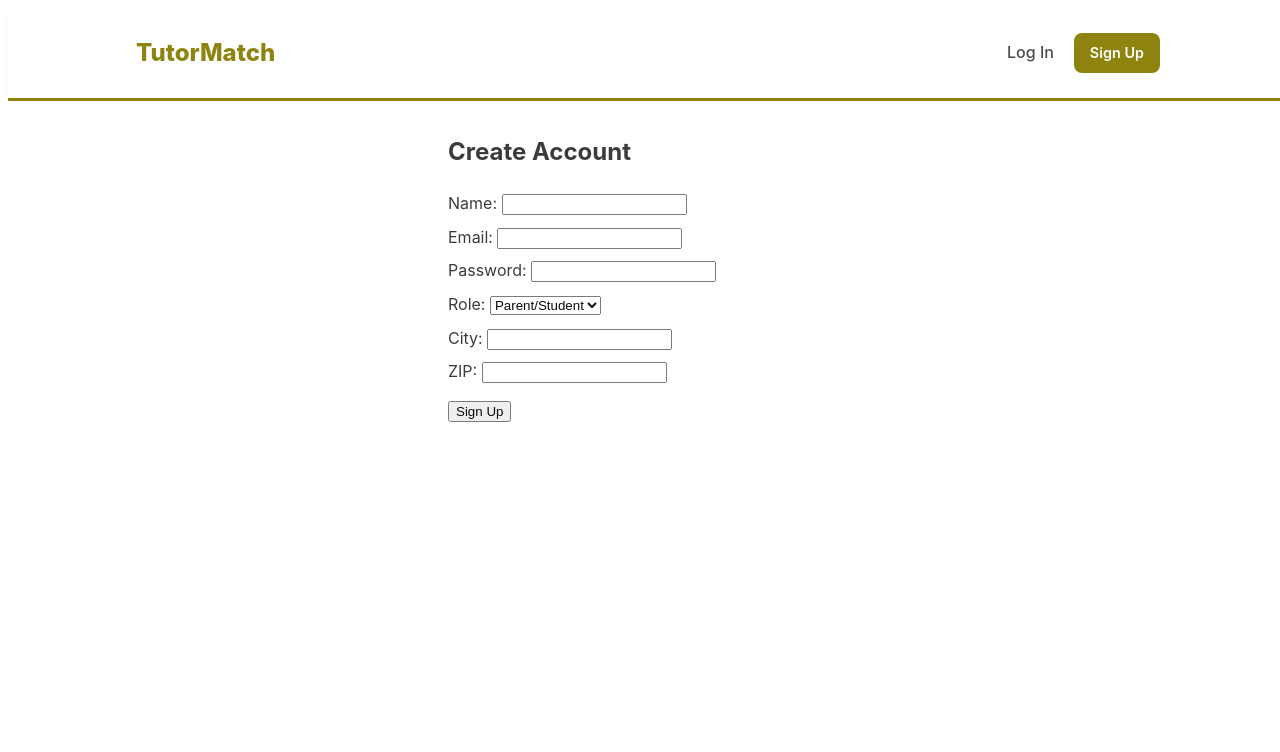
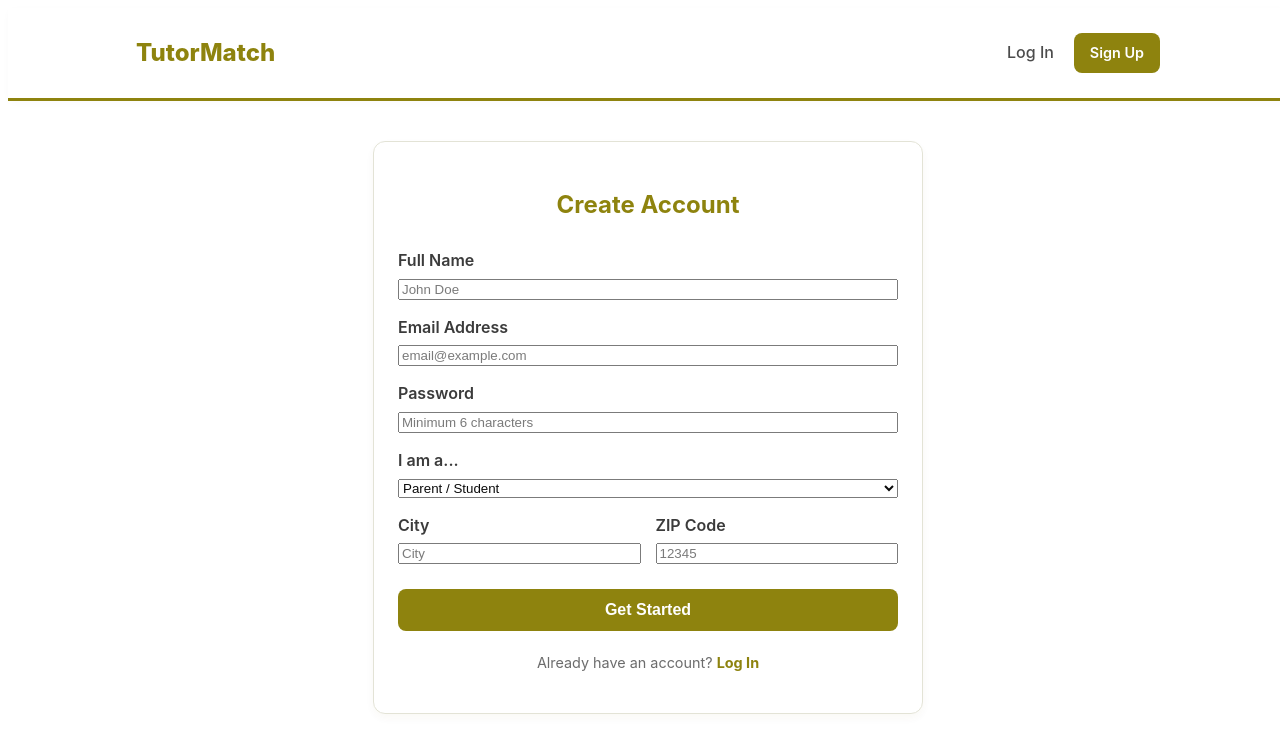
Before and after one commit to audreyeliza/teamkeystrokes, a React (Vite) app in the folder client/: page /register in a window 1280 px wide. Shown: the top 752 px of the page. Built offline with nearby package versions, Linux system fonts and the light colour scheme.

Commit message:
login and register

```diff
--- a/client/src/routes/Login.jsx
+++ b/client/src/routes/Login.jsx
@@ -1,5 +1,5 @@
 import React, { useState } from "react";
-import { useNavigate } from "react-router-dom";
+import { useNavigate, Link } from "react-router-dom";
 import { useAuth } from "../context/AuthContext";
 
 export default function Login() {
@@ -16,7 +16,7 @@ export default function Login() {
     e.preventDefault();
     setError("");
     try {
-      const data = await login(form); // { user: { role } }
+      const data = await login(form);
       const role = data.user.role;
       if (role === "tutor") {
         navigate("/tutor/dashboard");
@@ -30,34 +30,89 @@ export default function Login() {
   };
 
   return (
-    <div style={{ maxWidth: 400, margin: "2rem auto" }}>
-      <h2>Log In</h2>
-      {error && <p style={{ color: "red" }}>{error}</p>}
-      <form onSubmit={handleSubmit}>
-        <div>
-          <label>Email: </label>
+    <div className="ui-card" style={{ maxWidth: "450px", margin: "60px auto" }}>
+      <h2
+        style={{
+          color: "#897e04",
+          marginBottom: "1.5rem",
+          textAlign: "center",
+        }}
+      >
+        Welcome Back
+      </h2>
+
+      {error && (
+        <p
+          style={{
+            color: "#d9534f",
+            backgroundColor: "#fdf7f7",
+            padding: "10px",
+            borderRadius: "8px",
+            textAlign: "center",
+            fontSize: "0.9rem",
+          }}
+        >
+          {error}
+        </p>
+      )}
+
+      <form
+        onSubmit={handleSubmit}
+        style={{ display: "flex", flexDirection: "column", gap: "15px" }}
+      >
+        <div style={{ display: "flex", flexDirection: "column", gap: "5px" }}>
+          <label style={{ fontWeight: "600" }}>Email Address</label>
           <input
             name="email"
             type="email"
+            placeholder="email@example.com"
             value={form.email}
             onChange={handleChange}
             required
           />
         </div>
-        <div style={{ marginTop: "0.5rem" }}>
-          <label>Password: </label>
+
+        <div style={{ display: "flex", flexDirection: "column", gap: "5px" }}>
+          <label style={{ fontWeight: "600" }}>Password</label>
           <input
             name="password"
             type="password"
+            placeholder="••••••••"
             value={form.password}
             onChange={handleChange}
             required
           />
         </div>
-        <button style={{ marginTop: "1rem" }} type="submit">
+
+        <button
+          className="nav-btn"
+          type="submit"
+          style={{ marginTop: "10px", width: "100%", padding: "12px" }}
+        >
           Log In
         </button>
       </form>
+
+      <p
+        style={{
+          textAlign: "center",
+          marginTop: "20px",
+          fontSize: "0.9rem",
+          color: "#666",
+        }}
+      >
+        Don't have an account?{" "}
+        <Link
+          to="/register"
+          style={{
+            color: "#897e04",
+            fontWeight: "bold",
+            textDecoration: "none",
+          }}
+        >
+          Sign Up
+        </Link>
+      </p>
     </div>
   );
 }
--- a/client/src/routes/Register.jsx
+++ b/client/src/routes/Register.jsx
@@ -1,5 +1,5 @@
 import React, { useState } from "react";
-import { useNavigate } from "react-router-dom";
+import { useNavigate, Link } from "react-router-dom";
 import { useAuth } from "../context/AuthContext";
 
 export default function Register() {
@@ -24,10 +24,10 @@ export default function Register() {
     e.preventDefault();
     setError("");
     try {
-      const data = await register(form); // { user: { role } }
+      const data = await register(form);
       const role = data.user.role;
       if (role === "tutor") {
-        navigate("/tutor/profile"); // go set up tutor profile
+        navigate("/tutor/profile");
       } else {
         navigate("/student/dashboard");
       }
@@ -38,63 +38,137 @@ export default function Register() {
   };
 
   return (
-    <div style={{ maxWidth: 400, margin: "2rem auto" }}>
-      <h2>Create Account</h2>
-      {error && <p style={{ color: "red" }}>{error}</p>}
-      <form onSubmit={handleSubmit}>
-        <div>
-          <label>Name: </label>
+    <div className="ui-card" style={{ maxWidth: "500px", margin: "40px auto" }}>
+      <h2
+        style={{
+          color: "#897e04",
+          marginBottom: "1.5rem",
+          textAlign: "center",
+        }}
+      >
+        Create Account
+      </h2>
+
+      {error && (
+        <p
+          style={{
+            color: "#d9534f",
+            backgroundColor: "#fdf7f7",
+            padding: "10px",
+            borderRadius: "8px",
+            textAlign: "center",
+            fontSize: "0.9rem",
+          }}
+        >
+          {error}
+        </p>
+      )}
+
+      <form
+        onSubmit={handleSubmit}
+        style={{ display: "flex", flexDirection: "column", gap: "15px" }}
+      >
+        <div style={{ display: "flex", flexDirection: "column", gap: "5px" }}>
+          <label style={{ fontWeight: "600" }}>Full Name</label>
           <input
             name="name"
+            placeholder="John Doe"
             value={form.name}
             onChange={handleChange}
             required
           />
         </div>
-        <div style={{ marginTop: "0.5rem" }}>
-          <label>Email: </label>
+
+        <div style={{ display: "flex", flexDirection: "column", gap: "5px" }}>
+          <label style={{ fontWeight: "600" }}>Email Address</label>
           <input
             name="email"
             type="email"
+            placeholder="email@example.com"
             value={form.email}
             onChange={handleChange}
             required
           />
         </div>
-        <div style={{ marginTop: "0.5rem" }}>
-          <label>Password: </label>
+
+        <div style={{ display: "flex", flexDirection: "column", gap: "5px" }}>
+          <label style={{ fontWeight: "600" }}>Password</label>
           <input
             name="password"
             type="password"
+            placeholder="Minimum 6 characters"
             value={form.password}
             onChange={handleChange}
             required
           />
         </div>
-        <div style={{ marginTop: "0.5rem" }}>
-          <label>Role: </label>
+
+        <div style={{ display: "flex", flexDirection: "column", gap: "5px" }}>
+          <label style={{ fontWeight: "600" }}>I am a...</label>
           <select name="role" value={form.role} onChange={handleChange}>
-            <option value="student">Parent/Student</option>
-            <option value="tutor">Tutor</option>
+            <option value="student">Parent / Student</option>
+            <option value="tutor">Professional Tutor</option>
           </select>
         </div>
-        <div style={{ marginTop: "0.5rem" }}>
-          <label>City: </label>
+
+        <div
+          style={{
+            display: "grid",
+            gridTemplateColumns: "1fr 1fr",
+            gap: "15px",
+          }}
+        >
+          <div style={{ display: "flex", flexDirection: "column", gap: "5px" }}>
+            <label style={{ fontWeight: "600" }}>City</label>
             <input
               name="city"
+              placeholder="City"
               value={form.city}
               onChange={handleChange}
               required
             />
           </div>
-        <div style={{ marginTop: "0.5rem" }}>
-          <label>ZIP: </label>
-          <input name="zip" value={form.zip} onChange={handleChange} required />
+          <div style={{ display: "flex", flexDirection: "column", gap: "5px" }}>
+            <label style={{ fontWeight: "600" }}>ZIP Code</label>
+            <input
+              name="zip"
+              placeholder="12345"
+              value={form.zip}
+              onChange={handleChange}
+              required
+            />
           </div>
-        <button style={{ marginTop: "1rem" }} type="submit">
-          Sign Up
+        </div>
+
+        <button
+          className="nav-btn"
+          type="submit"
+          style={{ marginTop: "10px", width: "100%", padding: "12px" }}
+        >
+          Get Started
         </button>
       </form>
+
+      <p
+        style={{
+          textAlign: "center",
+          marginTop: "20px",
+          fontSize: "0.9rem",
+          color: "#666",
+        }}
+      >
+        Already have an account?{" "}
+        <Link
+          to="/login"
+          style={{
+            color: "#897e04",
+            fontWeight: "bold",
+            textDecoration: "none",
+          }}
+        >
+          Log In
+        </Link>
+      </p>
     </div>
   );
 }
```
Lines whose indentation alone changed are shown as unchanged.
